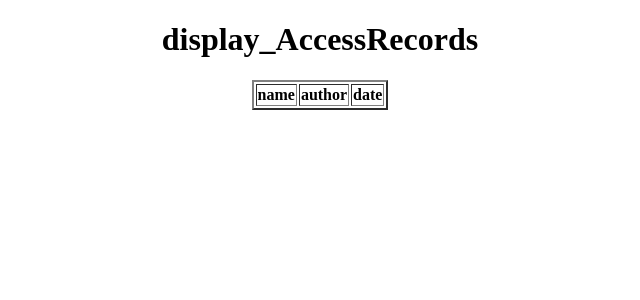
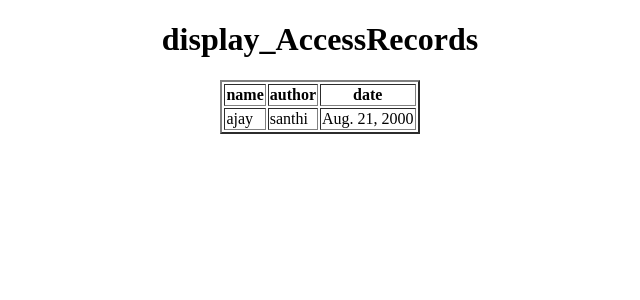
Before and after one commit to atthurujaanu/crud_operations, a Django app: page /display_accessrecords/ in a window 1280 px wide. Shown: the top 300 px of the page, without its empty margins (320-960 px from the left). Run offline with Django 4.2, Linux system fonts and the light colour scheme; data comes from the database, SQL or seed files in the repository; both versions use the stored data as it was after the commit; lists and menus that the app fills with data are empty.

Commit message:
first commit

```diff
--- a/app/views.py
+++ b/app/views.py
@@ -2,6 +2,9 @@ from django.shortcuts import render
 
 # Create your views here.
 from app.models import *
+
+from django.db.models.functions import Length
+
 def insert_topic(request):
     LOT=Topic.objects.all()
     d={'topics':LOT}
@@ -10,10 +13,25 @@ def insert_topic(request):
 
 def display_webpage(request):
     LOW=Webpage.objects.all()
+    LOW=Webpage.objects.order_by('name')
+    LOW=Webpage.objects.order_by('-name')
+    LOW=Webpage.objects.order_by(Length('name'))
+    LOW=Webpage.objects.order_by(Length('name').desc())
+    LOW=Webpage.objects.exclude(topic_name='cricket')
+
+
+
     d={'webpage':LOW}
     return render(request,'display_webpage.html',d)
 
 def display_accessrecords(request):
     LOA=AccessRecords.objects.all()
+    LOA=AccessRecords.objects.filter(date__gt='2000-08-22')
+    LOA=AccessRecords.objects.filter(date__lt='2000-08-24')
+    LOA=AccessRecords.objects.filter(date__gte='2000-08-21')
+    LOA=AccessRecords.objects.filter(date__lte='2000-08-21')
+
+
+
     d={'accessrecords':LOA}
     return render(request,'display_accessrecords.html',d)
--- a/templates/display_accessrecords.html
+++ b/templates/display_accessrecords.html
@@ -15,7 +15,7 @@
                 <th>author</th>
                 <th>date</th>
             </tr>
-        {% for i in accessrecord %}
+        {% for i in accessrecords %}
            <tr>
             <td>{{i.name}}</td>
             <td>{{i.author}}</td>
```
Also changed, not shown: db.sqlite3.
